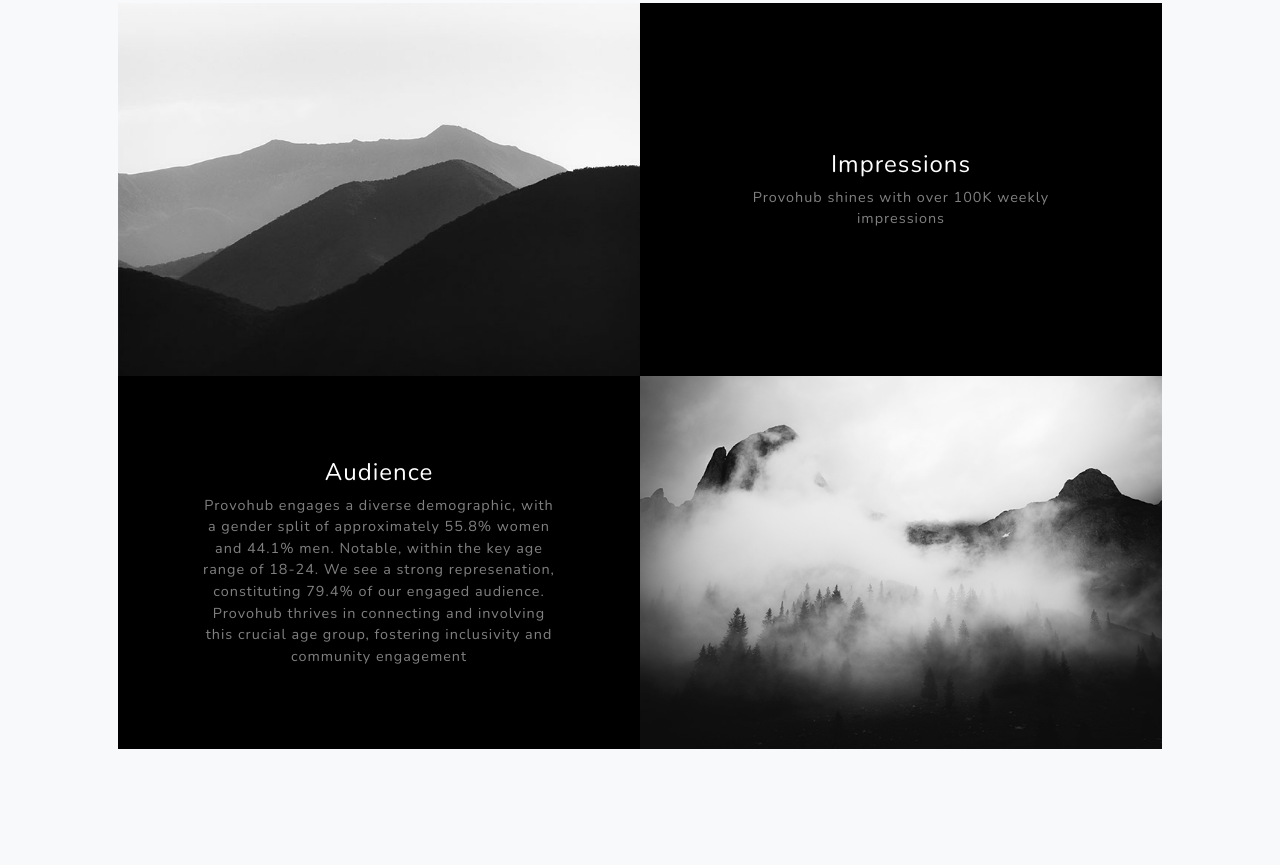
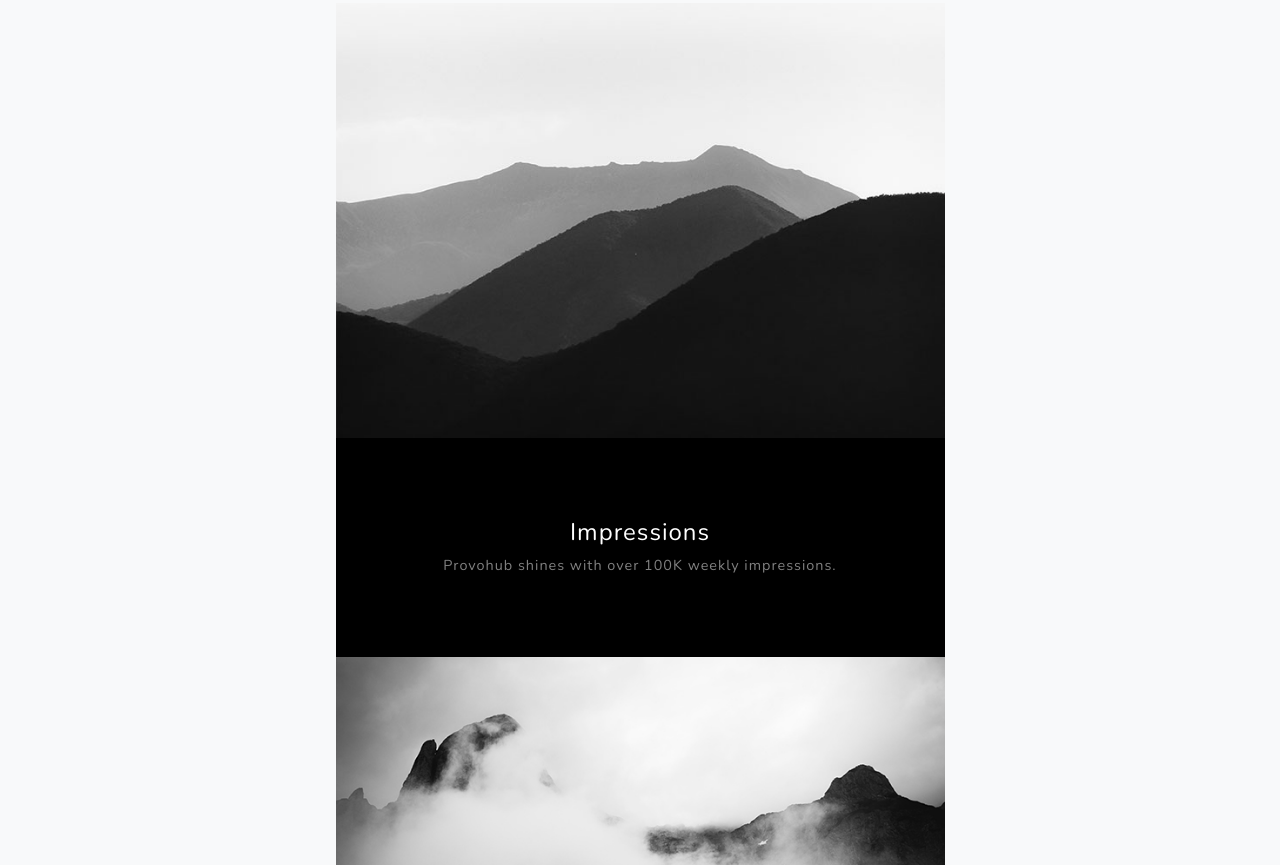
Before and after one commit to Provohub/provo, a plain HTML site: page index.html in a window 1280 px wide. Shown: the part 2135-3000 px from the top of the page. Drawn offline with nearby package versions, Linux system fonts and the light colour scheme.

Commit message:
Add files via upload

```diff
--- a/index.html
+++ b/index.html
@@ -4,7 +4,7 @@
         <meta charset="utf-8" />
         <meta name="viewport" content="width=device-width, initial-scale=1, shrink-to-fit=no" />
         <meta name="description" content="Discover clean, engaging activities and events in Provo and Orem! Provohub connects young adutls aged 18-34, promoting inclusivity, diversity, and community involvement. Strengthening the local community with our mission to eliminate alienation and isolation. Join us and be part of a vibrant thriving Provo"/>
-        <meta name="author" content="Provohub" />
+        <meta name="author" content="Provohub"/>
         <meta name="keywords" content="Provo, Provohub, provo, provohub, provo activities, provo marketing, marketing in Provo">
         <meta name="location" content="Provo Utah, Provo, Orem, Springville, Utah">
         <title>Provohub - We make Advertising easy for you</title>
@@ -87,13 +87,13 @@
                 </div>
                 <!-- Project One Row-->
                 <div class="row gx-0 mb-5 mb-lg-0 justify-content-center">
-                    <div class="col-lg-6"><img class="img-fluid" src="assets/img/demo-image-01.jpg" alt="..." /></div>
-                    <div class="col-lg-6">
+                    <div class="col-lg-7"><img class="img-fluid" src="assets/img/demo-image-01.jpg" alt="..." /></div>
+                    <div class="col-lg-7">
                         <div class="bg-black text-center h-100 project">
                             <div class="d-flex h-100">
                                 <div class="project-text w-100 my-auto text-center text-lg-left">
                                     <h4 class="text-white">Impressions</h4>
-                                    <p class="mb-0 text-white-50">Provohub shines with over 100K weekly impressions</p>
+                                    <p class="mb-0 text-white-50">Provohub shines with over 100K weekly impressions. </p>
                                 </div>
                             </div>
                         </div>
@@ -101,13 +101,13 @@
                 </div>
                 <!-- Project Two Row-->
                 <div class="row gx-0 justify-content-center">
-                    <div class="col-lg-6"><img class="img-fluid" src="assets/img/demo-image-02.jpg" alt="..." /></div>
-                    <div class="col-lg-6 order-lg-first">
+                    <div class="col-lg-7"><img class="img-fluid" src="assets/img/demo-image-02.jpg" alt="..." /></div>
+                    <div class="col-lg-7 order-lg-last">
                         <div class="bg-black text-center h-100 project">
                             <div class="d-flex h-100">
                                 <div class="project-text w-100 my-auto text-center text-lg-right">
                                     <h4 class="text-white">Audience</h4>
-                                    <p class="mb-0 text-white-50">Provohub engages a diverse demographic, with a gender split of approximately 55.8% women and 44.1% men. Notable, within the key age range of 18-24. We see a strong represenation, constituting 79.4% of our engaged audience. Provohub thrives in connecting and involving this crucial age group, fostering inclusivity and community engagement</p>
+                                    <p class="mb-0 text-white-50">Provohub engages a diverse demographic, with a gender split of approximately 55.2% women and 44.7% men. Notable, within the key age range of 18-24. We see a strong represenation, constituting 79.4% of our engaged audience. Provohub thrives in connecting and involving this crucial age group, fostering inclusivity and community engagement</p>
                                 </div>
                             </div>
                         </div>
```
